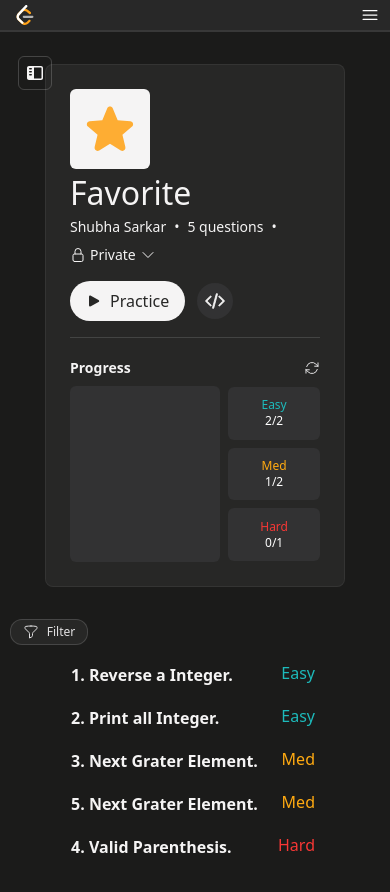
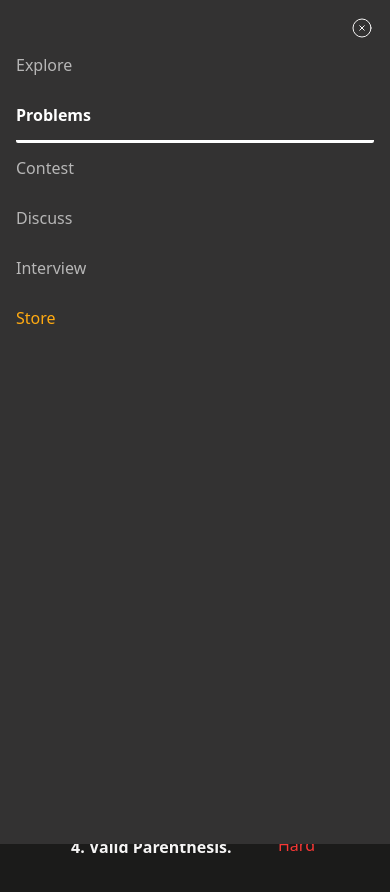
Before and after one commit to shubhasarkar53/Leetcode-Favorite-page, a React (Vite) app: page / in a window 390 px wide. Shown: the top 892 px of the page. Built offline with nearby package versions, Linux system fonts and the light colour scheme.

Commit message:
Responsive navbar added

```diff
--- a/src/components/Molecules/Navbar.jsx
+++ b/src/components/Molecules/Navbar.jsx
@@ -5,8 +5,11 @@ import Bell from "../icons/Bell";
 import Fire from "../icons/Fire";
 import Container from "../LayoutHelpers/Container";
 import Bars from "../icons/Bars";
+import CrossIcon from "../icons/CrossIcon";
+import { motion } from "motion/react";
 function Navbar() {
   const [focusStatus, setFocusStatus] = useState(1);
+  const [navOpen, setNavOpen] = useState(1);
 
   const navItems = [
     "Explore",
@@ -25,6 +28,7 @@ function Navbar() {
             <div className="h-[30px] w-[30px] flex justify-center items-center ">
               <Logo className="size-5" />
             </div>
+            {/* desktop */}
             <ul className="items-center gap-6 hidden md:flex ">
               {navItems.map((item, index) => (
                 <li
@@ -48,6 +52,42 @@ function Navbar() {
                 </li>
               ))}
             </ul>
+            {/* mobile */}
+            {navOpen && (
+              <motion.ul
+                initial={{ scale: 0 }}
+                animate={{ opacity: 1, scale: 1 }}
+                transition={{ type: "spring", duration: 0.5 }}
+                className="absolute bg-black-tersiary inset-0 z-20 p-4 md:hidden"
+              >
+                <div className=" flex justify-end items-center">
+                  <button onClick={() => setNavOpen(false)}>
+                    <CrossIcon className="size-6" />
+                  </button>
+                </div>
+                {navItems.map((item, index) => (
+                  <li
+                    className={`cursor-pointer leading-[50px]  transition-all duration-100 ease-in  ${
+                      item == "Store"
+                        ? "text-yellow-primary"
+                        : "text-[#ffffffa5] hover:text-[#ffff]"
+                    } ${
+                      focusStatus == index
+                        ? `font-semibold text-white border-b-[3px] rounded-sm ${
+                            item == "Store"
+                              ? "border-yellow-primary"
+                              : "border-white"
+                          }`
+                        : ""
+                    }`}
+                    key={index}
+                    onClick={() => setFocusStatus(index)}
+                  >
+                    {item}
+                  </li>
+                ))}
+              </motion.ul>
+            )}
           </div>
           <div className="flex items-center  gap-4">
             <div className="hidden  md:flex md:items-center  md:gap-4 ">
@@ -62,7 +102,9 @@ function Navbar() {
                 </button>
               </div>
             </div>
+            <button onClick={() => setNavOpen(true)}>
               <Bars className=" md:hidden size-5  text-white" />
+            </button>
           </div>
         </nav>
       </Container>
```
